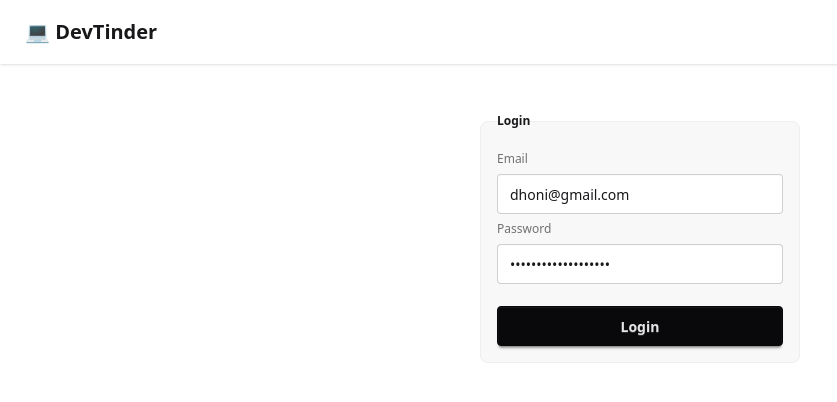
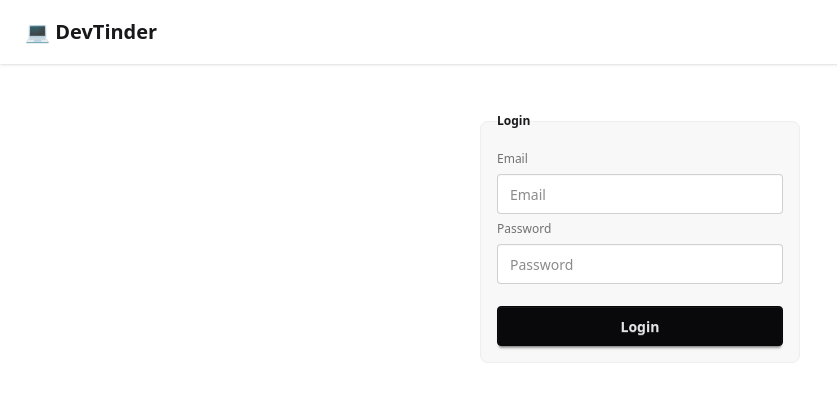
Before and after one commit to NagasundarP/devTinder-Frontend, a React (Vite) app: page /login in a window 1280 px wide. Shown: the top 402 px of the page, without its empty margins (0-837 px from the left). Built offline with nearby package versions, Linux system fonts and the light colour scheme; no server answers.

Commit message:
fixed login

```diff
--- a/src/components/Login.jsx
+++ b/src/components/Login.jsx
@@ -6,8 +6,8 @@ import { useNavigate } from "react-router-dom";
 import { BASE_URL } from "../utils/constants";
 
 const Login = () => {
-  const [emailId, setEmailId] = useState("dhoni@gmail.com");
-  const [password, setPassword] = useState("TheOceanIsBlue_5777");
+  const [emailId, setEmailId] = useState("");
+  const [password, setPassword] = useState("");
   const dispatch = useDispatch();
   const navigate = useNavigate();
 
```
